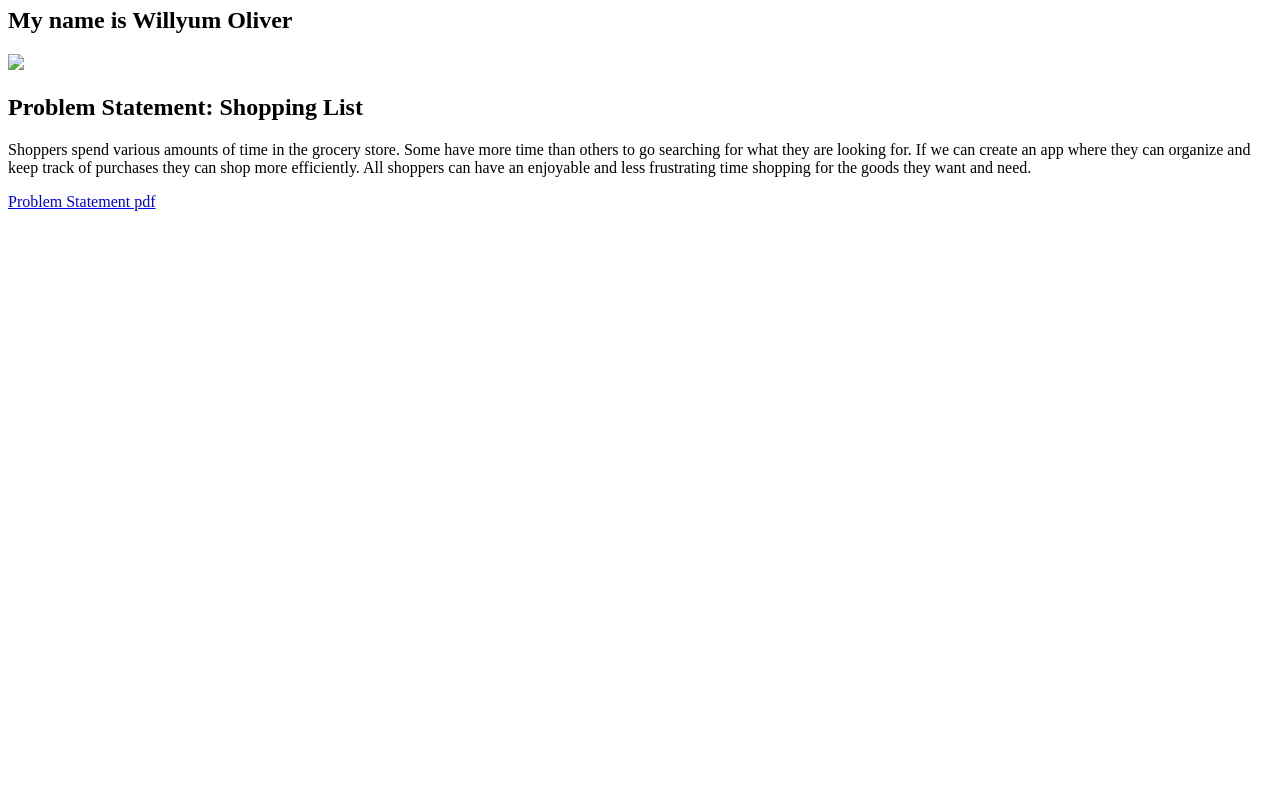
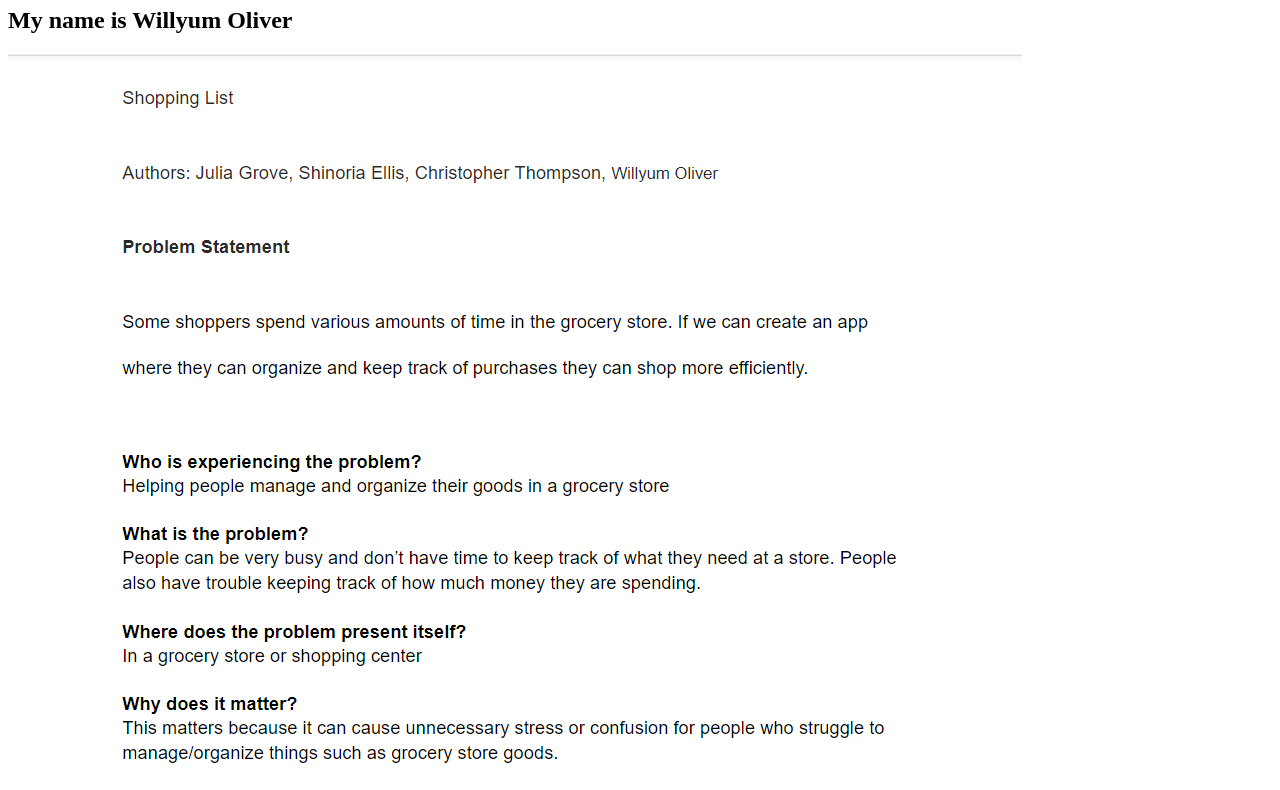
Before and after one commit to Willyumo/Willyumo.github.io, a plain HTML site: page index.html in a window 1280 px wide. Shown: the part 99-889 px from the top of the page. Before the commit the page ends 800 px from the top, so only its background shows below. Drawn offline with Linux system fonts and the light colour scheme.

Commit message:
Add files via upload

```diff
--- a/index.html
+++ b/index.html
@@ -10,7 +10,7 @@
         <h2>My name is Willyum Oliver</h2>
 
         <section class = "assignment">
-            <a href="files/problem-statement.pdf"><img src= "images/problem-statement.png"></a>
+            <a href="files/problem-statement.pdf"><img src= "images/problem-statement.PNG"></a>
             <a href="files/problem-statement.pdf"><section class= "ass-details"></a>
                     <h2>Problem Statement: Shopping List</h2>
                     <p>
```
Also changed, not shown: images/problem-statement.PNG (added), 1 other file.
